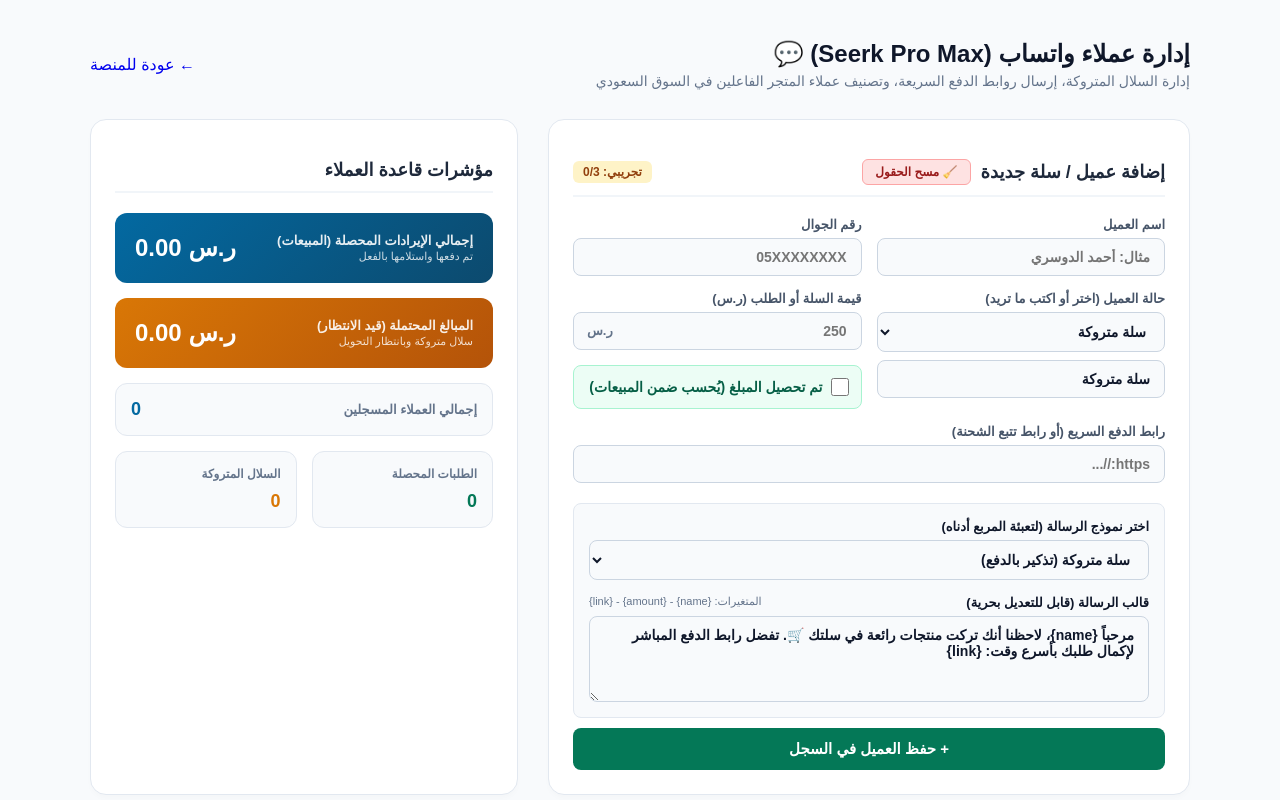
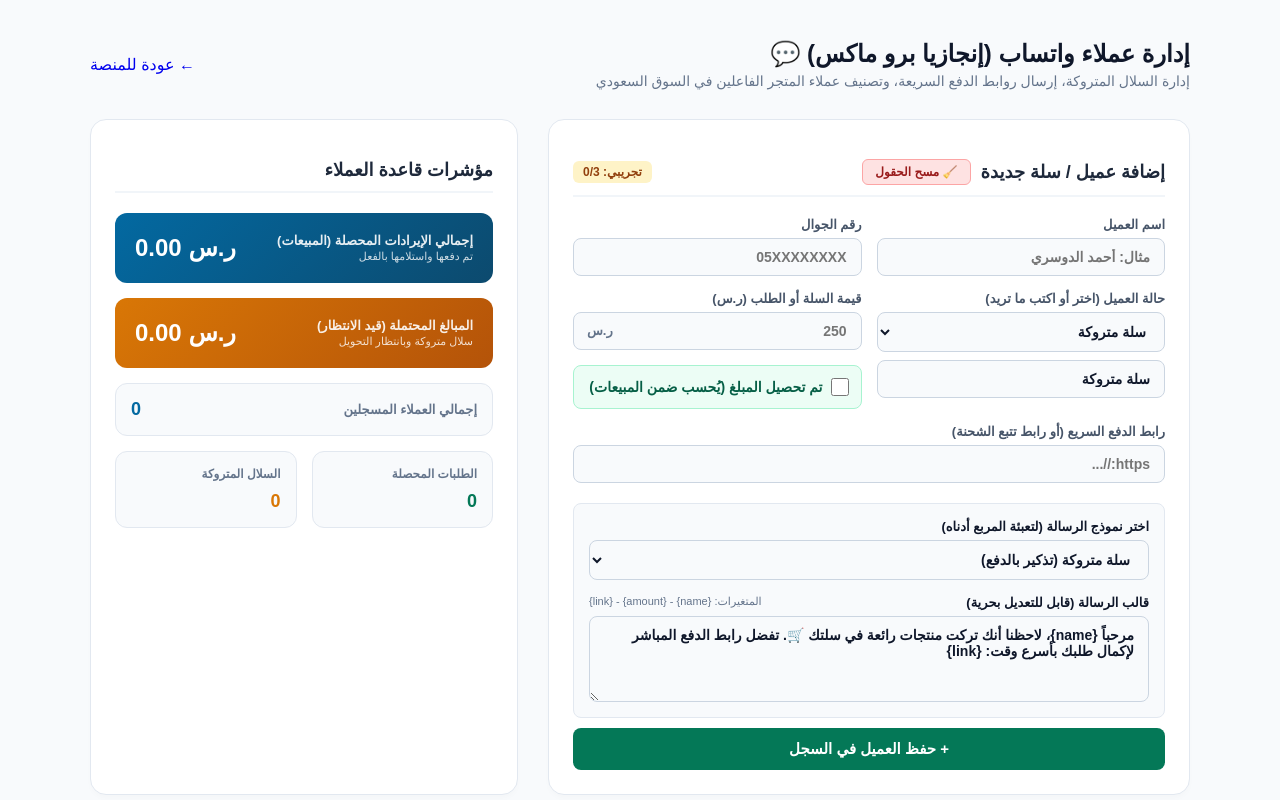
Before and after one commit to engaziasa-lang/engazia-app, a Next.js app: page /hub/sa/whatsapp in a window 1280 px wide. Shown: the top 800 px of the page. Built offline with nearby package versions, Linux system fonts and the light colour scheme.

Commit message:
Update page.tsx

```diff
--- a/app/hub/sa/whatsapp/page.tsx
+++ b/app/hub/sa/whatsapp/page.tsx
@@ -63,7 +63,7 @@ export default function WhatsappCrmSA() {
   const t = {
     ar: {
       back: '← عودة للمنصة',
-      title: 'إدارة عملاء واتساب (Seerk Pro Max) 💬',
+      title: 'إدارة عملاء واتساب (إنجازيا برو ماكس) 💬',
       desc: 'إدارة السلال المتروكة، إرسال روابط الدفع السريعة، وتصنيف عملاء المتجر الفاعلين في السوق السعودي',
       editRecord: 'تعديل بيانات العميل',
       newRecord: 'إضافة عميل / سلة جديدة',
@@ -135,7 +135,7 @@ export default function WhatsappCrmSA() {
     },
     en: {
       back: '→ Back to Hub',
-      title: 'WhatsApp CRM Management (Seerk Pro Max) 💬',
+      title: 'WhatsApp CRM Management (Enjazya Pro Max) 💬',
       desc: 'Manage abandoned carts, send quick payment links, and classify active store customers in Saudi Arabia',
       editRecord: 'Edit Customer Data',
       newRecord: 'Add New Customer / Cart',
```
